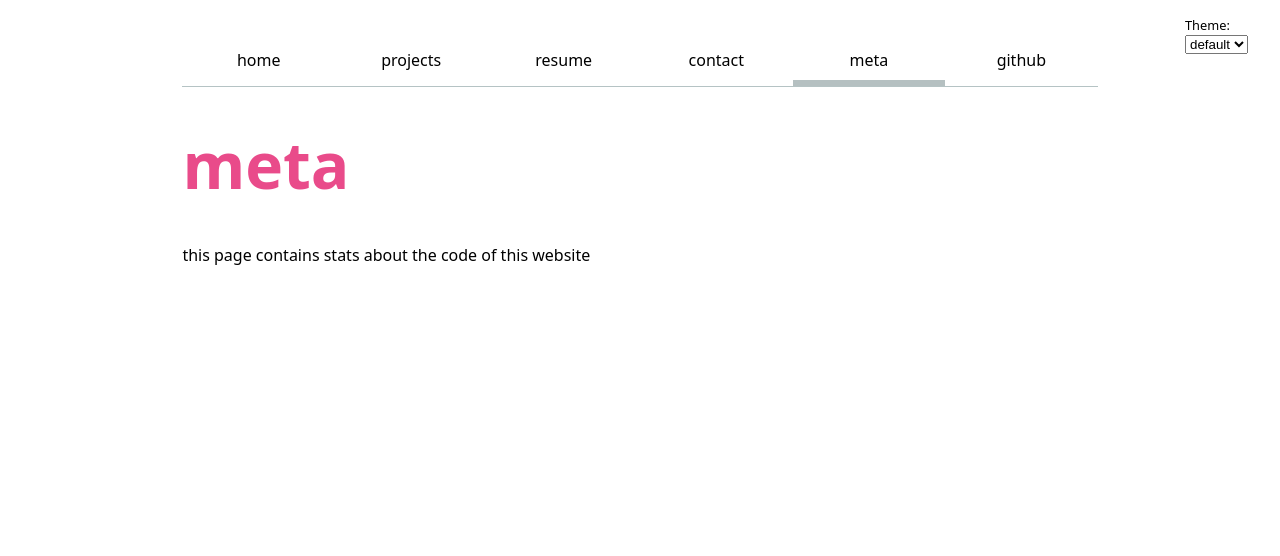
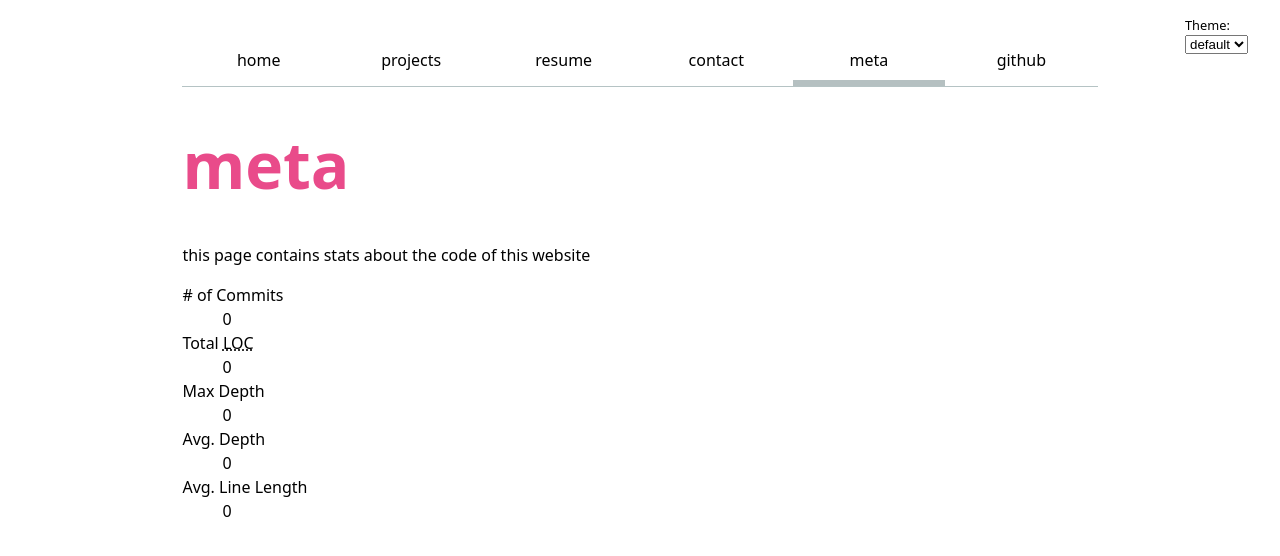
Before and after one commit to georgead01/my-portfolio-svelte, a SvelteKit app: page /meta in a window 1280 px wide. Shown: the top 556 px of the page. Built offline with nearby package versions, Linux system fonts and the light colour scheme; no server answers.

Commit message:
lab 7, step 1

```diff
--- a/package.json
+++ b/package.json
@@ -4,6 +4,7 @@
 	"private": true,
 	"scripts": {
 		"dev": "vite dev",
+		"prebuild": "npx elocuent -d static,src -o static/loc.csv",
 		"build": "vite build",
 		"preview": "vite preview"
 	},
--- a/src/routes/meta/+page.svelte
+++ b/src/routes/meta/+page.svelte
@@ -1,3 +1,69 @@
+<script>
+    import * as d3 from "d3";
+
+    import { onMount } from "svelte";
+
+    let data = [];
+    let commits = [];
+    let max_depth = 0;
+    let avg_line_length = 0;
+    let avg_depth = 0;
+
+    onMount(async () => {
+        data = await d3.csv("loc.csv", row => ({
+            ...row,
+            line: Number(row.line), // or just +row.line
+            depth: Number(row.depth),
+            length: Number(row.length),
+            date: new Date(row.date + "T00:00" + row.timezone),
+            datetime: new Date(row.datetime)
+        }));
+
+        commits = d3.groups(data, d => d.commit).map(([commit, lines]) => {
+            let first = lines[0];
+            let {author, date, time, timezone, datetime} = first;
+            let ret = {
+                id: commit,
+                url: "https://github.com/vis-society/lab-7/commit/" + commit,
+                author, date, time, timezone, datetime,
+                hourFrac: datetime.getHours() + datetime.getMinutes() / 60,
+                totalLines: lines.length
+            };
+
+            // Like ret.lines = lines
+            // but non-enumerable so it doesn’t show up in JSON.stringify
+            Object.defineProperty(ret, "lines", {
+                value: lines,
+                configurable: true,
+                writable: true,
+                enumerable: false,
+            });
+
+            return ret;
+        });
+
+        data.forEach(elt => {
+            if(elt.depth > max_depth){
+                max_depth = elt.depth;
+            }
+
+            avg_depth += elt.depth;
+        });
+
+
+        if (data.length == 0){
+            avg_line_length = 0;
+            avg_depth = 0;
+        } else{
+            data.forEach(elt => {
+                avg_line_length += elt.length;
+            });
+            avg_line_length /= data.length;
+            avg_depth /= data.length;
+        }
+    });
+</script>
+
 <svelte:head>
 	<title>meta</title>
 </svelte:head>
@@ -5,3 +71,16 @@
 <h1>meta</h1>
 
 <p>this page contains stats about the code of this website</p>
+
+<dl class="stats">
+    <dt># of Commits</dt>
+    <dd>{commits.length}</dd>
+	<dt>Total <abbr title="Lines of code">LOC</abbr></dt>
+	<dd>{data.length}</dd>
+    <dt>Max Depth</dt>
+    <dd>{max_depth}</dd>
+    <dt>Avg. Depth</dt>
+    <dd>{avg_depth}</dd>
+    <dt>Avg. Line Length</dt>
+    <dd>{avg_line_length}</dd>
+</dl>
```
